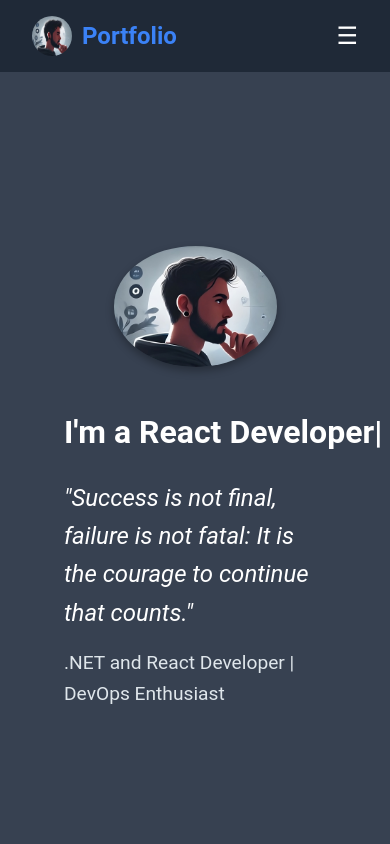
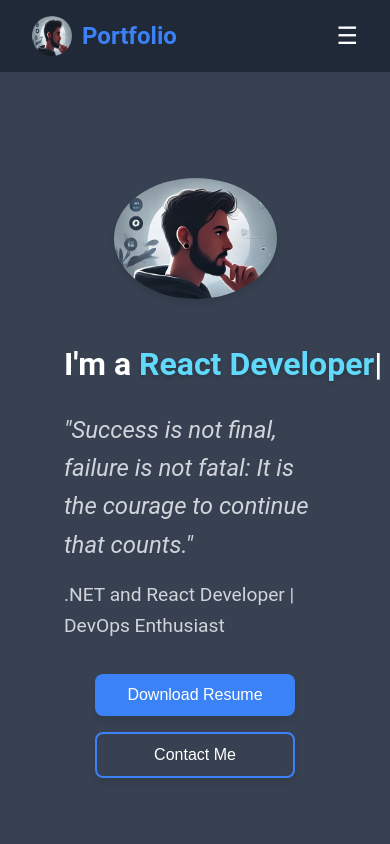
Before and after one commit to Mr-Brown-Rafi/Portifolio, a React (Create React App) app: page / in a window 390 px wide. Shown: the top 844 px of the page. Built offline with nearby package versions, Linux system fonts and the light colour scheme.

Commit message:
Added new buttons to hero Section

```diff
--- a/src/components/Hero.jsx
+++ b/src/components/Hero.jsx
@@ -1,26 +1,26 @@
 import React, { useState, useEffect } from 'react';
 import '../styles/Hero.css';
-import Dp from "../assets/Portfolio_pic-transformed.jpeg"
+import Dp from "../assets/Portfolio_pic-transformed.jpeg";
 
 const Hero = () => {
   const [displayText, setDisplayText] = useState('');
   const staticText = "I'm a ";
   const roles = [
-    ".NET Developer",
-    "React Developer",
-    "DevOps Enthusiast"
+    { text: ".NET Developer", color: "#3b82f6" },
+    { text: "React Developer", color: "#60d9fa" },
+    { text: "DevOps Enthusiast", color: "#22c55e" }
   ];
   const [roleIndex, setRoleIndex] = useState(0);
   const [isDeleting, setIsDeleting] = useState(false);
   const [currentIndex, setCurrentIndex] = useState(0);
 
   useEffect(() => {
-    const typingDelay = 100; // Delay between each character
-    const deletingDelay = 50; // Faster delay when deleting
-    const pauseDelay = 2000; // Pause when text is complete
+    const typingDelay = 100;
+    const deletingDelay = 50;
+    const pauseDelay = 2000;
 
     const animateText = () => {
-      const currentRole = roles[roleIndex];
+      const currentRole = roles[roleIndex].text;
 
       if (!isDeleting) {
         if (currentIndex < currentRole.length) {
@@ -53,6 +53,29 @@ const Hero = () => {
     return cleanup;
   }, [currentIndex, isDeleting, roleIndex]);
 
+  const handleDownloadResume = () => {
+    // Create link element
+    const link = document.createElement('a');
+
+    // Set link properties
+    link.href = '/Rafi_Software_Engineer.pdf';  // Path relative to public folder
+    link.download = 'Rafi_Software_Engineer.pdf'; // Suggested name for download
+
+    // Required for Firefox
+    link.target = '_blank';
+
+    // Append to document, trigger click, and remove
+    document.body.appendChild(link);
+    link.click();
+
+     // Add your resume download logic here
+     //window.open('Rafi_Software_Engineer', '_blank');
+  };
+
+  const scrollToContact = () => {
+    document.getElementById('contact')?.scrollIntoView({ behavior: 'smooth' });
+  };
+
   return (
     <section id="hero" className="hero">
       <div className="hero-left">
@@ -65,13 +88,32 @@ const Hero = () => {
       <div className="hero-right">
         <h1 className="hero-title">
           <span className="static-text">{staticText}</span>
-          <span className="typing-text">{displayText}</span>
+          <span
+            className="typing-text"
+            style={{ color: roles[roleIndex].color }}
+          >
+            {displayText}
+          </span>
           <span className="cursor">|</span>
         </h1>
         <p className="hero-quote">
           "Success is not final, failure is not fatal: It is the courage to continue that counts."
         </p>
         <p className="hero-liner">.NET and React Developer | DevOps Enthusiast</p>
+        <div className="hero-buttons">
+          <button
+            className="btn btn-primary"
+            onClick={handleDownloadResume}
+          >
+            Download Resume
+          </button>
+          <button
+            className="btn btn-secondary"
+            onClick={scrollToContact}
+          >
+            Contact Me
+          </button>
+        </div>
       </div>
     </section>
   );
--- a/src/styles/Hero.css
+++ b/src/styles/Hero.css
@@ -4,7 +4,6 @@
   justify-content: center;
   height: 100vh;
   background: var(--secondary-bg);
-  color: white;
   padding: 2rem;
 }
 
@@ -19,7 +18,7 @@
   width: 75%;
   max-width: 75%;
   border-radius: 50%;
-  box-shadow: 0 4px 8px rgba(0, 0, 0, 0.3);
+  box-shadow: var(--card-shadow);
 }
 
 .hero-right {
@@ -35,14 +34,19 @@
 
 .static-text {
   white-space: pre;
+  color: var(--primary-text);
 }
 
 .typing-text {
   white-space: pre;
+  font-weight: 600;
+  text-shadow: 0 2px 4px rgba(0, 0, 0, 0.2);
+  transition: color 0.3s ease;
 }
 
 .cursor {
   animation: blink 1s step-end infinite;
+  color: var(--primary-text);
 }
 
 @keyframes blink {
@@ -54,17 +58,61 @@
   font-size: 1.5rem;
   font-style: italic;
   margin-bottom: 1rem;
+  color: var(--secondary-text);
 }
 
 .hero-liner {
   font-size: 1.2rem;
-  color: #dfe6eb;
+  color: var(--secondary-text);
+  margin-bottom: 2rem;
+}
+
+.hero-buttons {
+  display: flex;
+  gap: 1rem;
+  margin-top: 1.5rem;
+}
+
+.btn {
+  padding: 0.75rem 1.5rem;
+  border-radius: 0.5rem;
+  font-weight: 500;
+  font-size: 1rem;
+  transition: all 0.3s ease;
+  cursor: pointer;
+  border: none;
+  box-shadow: var(--card-shadow);
+}
+
+.btn-primary {
+  background-color: var(--highlight);
+  color: var(--primary-text);
+}
+
+.btn-primary:hover {
+  background-color: var(--highlight-hover);
+  transform: translateY(-2px);
+  box-shadow: 0 6px 8px rgba(0, 0, 0, 0.2);
+}
+
+.btn-secondary {
+  background-color: transparent;
+  color: var(--primary-text);
+  border: 2px solid var(--highlight);
+}
+
+.btn-secondary:hover {
+  background-color: var(--highlight);
+  transform: translateY(-2px);
+  box-shadow: 0 6px 8px rgba(0, 0, 0, 0.2);
 }
 
 @media (max-width: 768px) {
   .hero {
     flex-direction: column;
     text-align: center;
+    height: auto;
+    min-height: 100vh;
   }
 
   .hero-left,
@@ -81,4 +129,14 @@
   .hero-title {
     font-size: 2rem;
   }
+
+  .hero-buttons {
+    justify-content: center;
+    flex-wrap: wrap;
+  }
+
+  .btn {
+    width: 100%;
+    max-width: 200px;
+  }
 }
```
Also changed, not shown: 1 other file (tests, documents, lock files or other folders).
